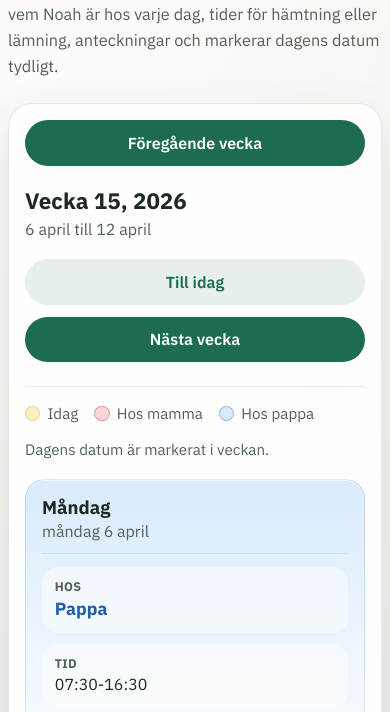
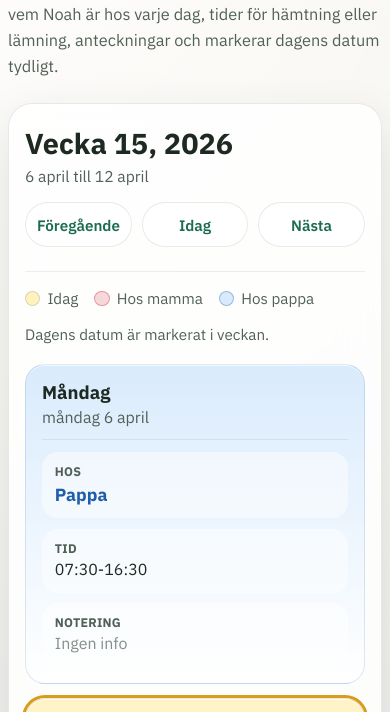
Before and after one commit to MrRietz/schema-noah, a plain HTML site: page index.html in a window 390 px wide. Shown: the part 109-821 px from the top of the page. Drawn offline with Linux system fonts and the light colour scheme; no server answers.

Commit message:
Refactor navigation buttons and enhance layout styles for better usability

```diff
--- a/index.html
+++ b/index.html
@@ -21,14 +21,14 @@
 
     <main class="calendar-app">
       <section class="controls" aria-label="Veckonavigering">
-        <button id="prev-week" class="nav-button" type="button">Föregående vecka</button>
         <div class="week-summary">
           <p id="week-label" class="week-label">Laddar vecka...</p>
           <p id="week-range" class="week-range"></p>
         </div>
         <div class="control-actions">
-          <button id="today-week" class="nav-button nav-button--secondary" type="button">Till idag</button>
-          <button id="next-week" class="nav-button" type="button">Nästa vecka</button>
+          <button id="prev-week" class="nav-button nav-button--secondary" type="button">Föregående</button>
+          <button id="today-week" class="nav-button nav-button--secondary" type="button">Idag</button>
+          <button id="next-week" class="nav-button nav-button--secondary" type="button">Nästa</button>
         </div>
       </section>
 
--- a/styles.css
+++ b/styles.css
@@ -113,6 +113,7 @@ body {
   display: flex;
   gap: 0.75rem;
   flex-wrap: wrap;
+  justify-content: flex-end;
 }
 
 .nav-button {
@@ -338,9 +339,36 @@ body {
     align-items: stretch;
   }
 
-  .control-actions,
+  .week-summary {
+    min-width: 0;
+    padding-bottom: 0;
+  }
+
+  .week-label {
+    font-size: 1.8rem;
+  }
+
+  .week-range {
+    font-size: 0.98rem;
+  }
+
+  .control-actions {
+    display: grid;
+    grid-template-columns: repeat(3, minmax(0, 1fr));
+    gap: 0.6rem;
+    width: 100%;
+  }
+
   .nav-button {
     width: 100%;
+    padding: 0.72rem 0.6rem;
+    font-size: 0.95rem;
+    font-weight: 600;
+  }
+
+  .nav-button--secondary {
+    background: rgba(255, 255, 255, 0.72);
+    border: 1px solid rgba(29, 107, 82, 0.12);
   }
 
   .week-grid {
```
